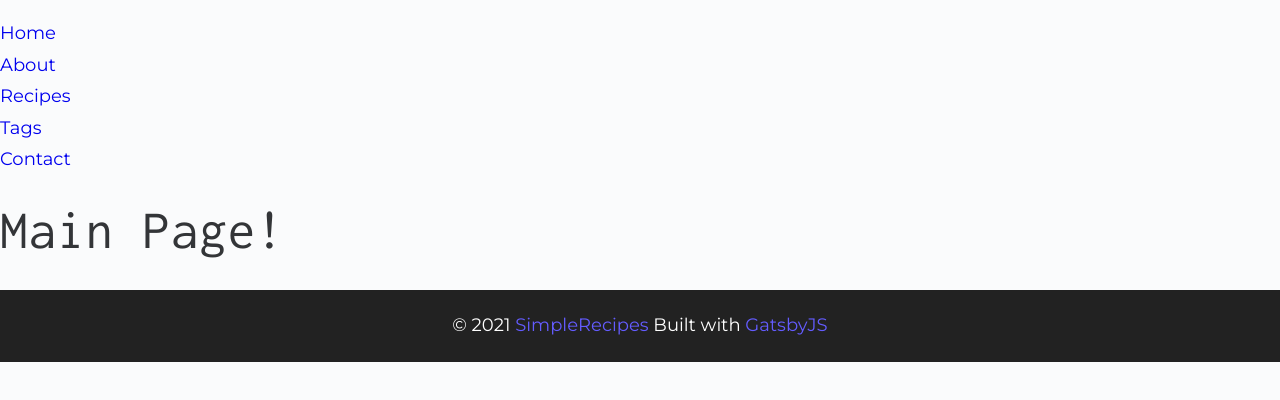
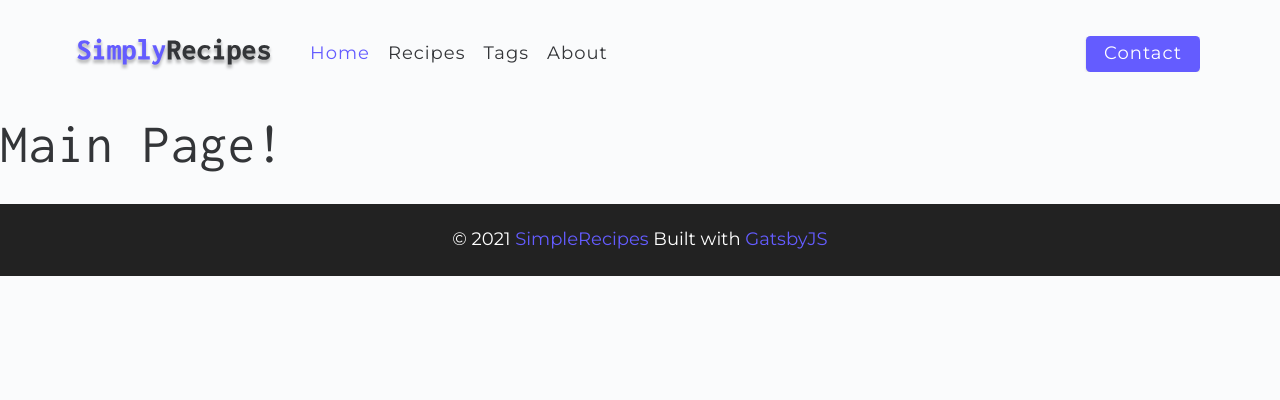
Before and after one commit to krukaleksander/learngasby, a Gatsby site: page / in a window 1280 px wide. Built offline with nearby package versions, Linux system fonts and the light colour scheme; Gatsby itself is replaced by a stand-in of ours.

Commit message:
navbar finish

```diff
--- a/package.json
+++ b/package.json
@@ -20,6 +20,7 @@
     "normalize.css": "^8.0.1",
     "react": "^17.0.1",
     "react-dom": "^17.0.1",
+    "react-icons": "^4.2.0",
     "styled-components": "^5.3.0"
   },
   "devDependencies": {
--- a/src/components/Navbar.js
+++ b/src/components/Navbar.js
@@ -1,26 +1,65 @@
-import React from "react"
+import React, { useState } from "react"
 import { Link } from "gatsby"
+import { FiAlignJustify } from "react-icons/fi"
+import logo from "../assets/images/logo.svg"
+const Navbar = () => {
+  const [show, setShow] = useState(false)
+  const handleShowLinks = () => {
+    setShow(!show)
+    // przekazuje zawsze odwrotność show
+  }
 
-const Navbar = () => {
   return (
-    <nav>
-      <ul>
-        <li>
-          <Link to="/">Home</Link>
-        </li>
-        <li>
-          <Link to="/about">About</Link>
-        </li>
-        <li>
-          <Link to="/recipes">Recipes</Link>
-        </li>
-        <li>
-          <Link to="/tags">Tags</Link>
-        </li>
-        <li>
-          <Link to="/contact">Contact</Link>
-        </li>
-      </ul>
+    <nav className="navbar">
+      <div className="nav-center">
+        <div className="nav-header">
+          <Link to="/">
+            <img src={logo} alt="myLogo" />
+          </Link>
+          <button className="nav-btn" onClick={handleShowLinks}>
+            <FiAlignJustify />
+          </button>
+        </div>
+        <div className={show ? "nav-links show-links" : "nav-links"}>
+          <Link
+            to="/"
+            className="nav-link"
+            activeClassName="active-link"
+            onClick={() => setShow(false)}
+          >
+            home
+          </Link>
+          <Link
+            to="/recipes"
+            className="nav-link"
+            activeClassName="active-link"
+            onClick={() => setShow(false)}
+          >
+            recipes
+          </Link>
+          <Link
+            to="/tags"
+            className="nav-link"
+            activeClassName="active-link"
+            onClick={() => setShow(false)}
+          >
+            tags
+          </Link>
+          <Link
+            to="/about"
+            className="nav-link"
+            activeClassName="active-link"
+            onClick={() => setShow(false)}
+          >
+            about
+          </Link>
+          <div className="nav-link contact-link">
+            <Link to="/contact" className="btn" onClick={() => setShow(false)}>
+              contact
+            </Link>
+          </div>
+        </div>
+      </div>
     </nav>
   )
 }
```
Also changed, not shown: src/assets/data/recipe.json (added, +20 -0 lines), src/assets/images/about.jpeg (added), src/assets/images/logo.svg (added), src/assets/images/main.jpeg (added), src/assets/images/recipe-1.jpeg (added), src/assets/images/recipes/recipe-1.jpeg (added), src/assets/images/recipes/recipe-2.jpg (added), src/assets/images/recipes/recipe-3.jpeg (added), src/assets/images/recipes/recipe-4.jpeg (added), 3 other files.
